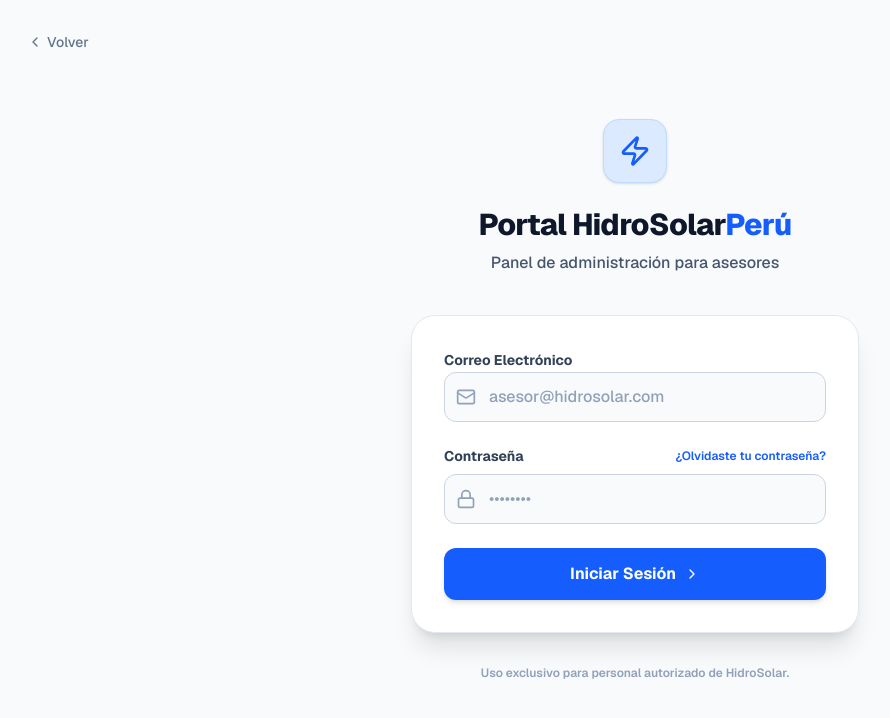
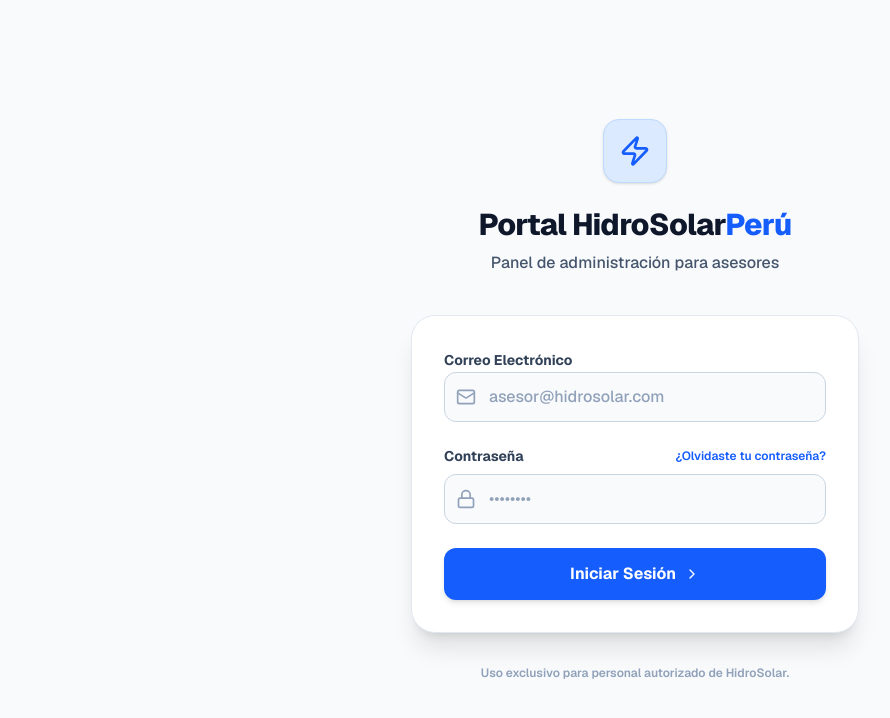
Before and after one commit to vDivCode/CalculadoraPanelSolar, a Next.js app: page /login in a window 1280 px wide. Shown: the top 718 px of the page, without its empty margins (5-895 px from the left). Built offline with nearby package versions, Linux system fonts and the light colour scheme; no server answers.

Commit message:
delete boton

```diff
--- a/src/app/(auth)/login/page.tsx
+++ b/src/app/(auth)/login/page.tsx
@@ -37,11 +37,6 @@
 
   return (
     <div className="min-h-screen bg-slate-50 flex flex-col justify-center items-center p-4 relative overflow-hidden font-sans text-slate-900">
-
-      <Link href="/" className="absolute top-8 left-8 text-sm font-medium text-slate-500 hover:text-blue-600 transition-colors flex items-center gap-1 group">
-        <ChevronRight className="w-4 h-4 rotate-180 group-hover:-translate-x-1 transition-transform" />
-        Volver
-      </Link>
 
       <div className="w-full max-w-md relative z-10">
 
```
